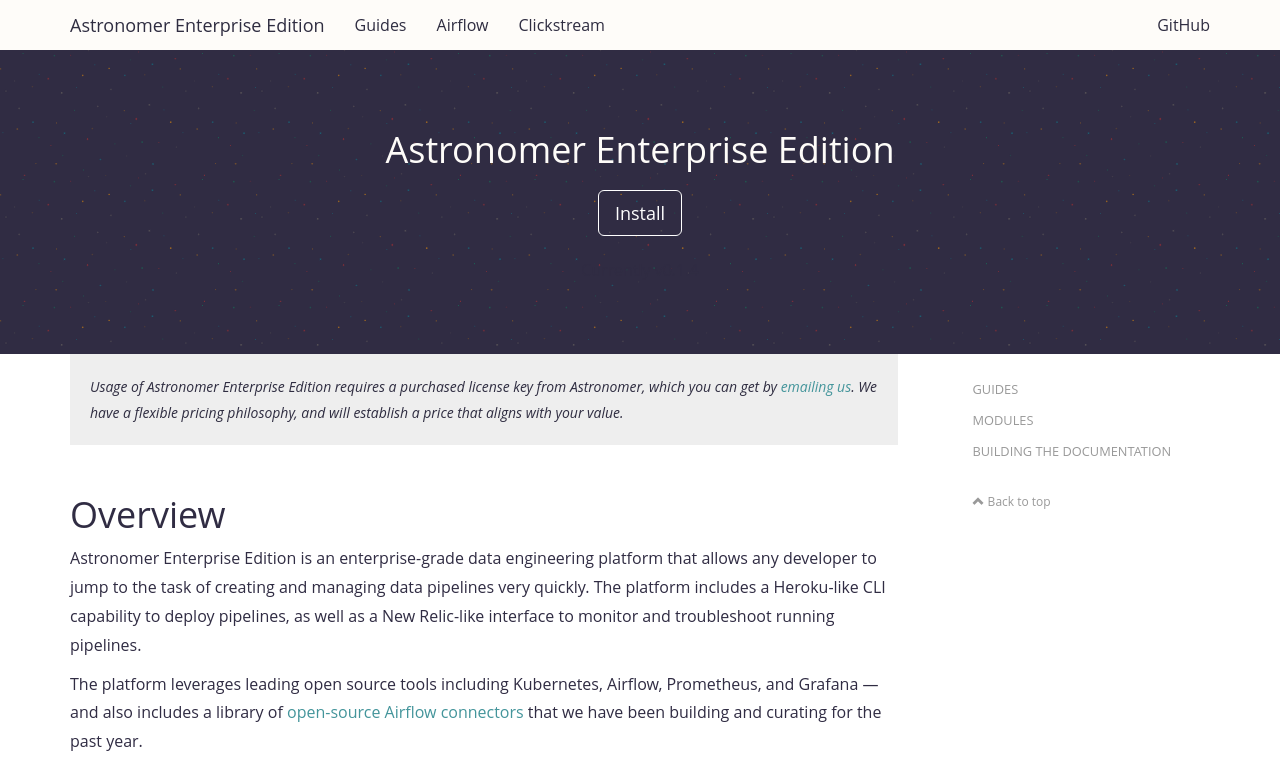
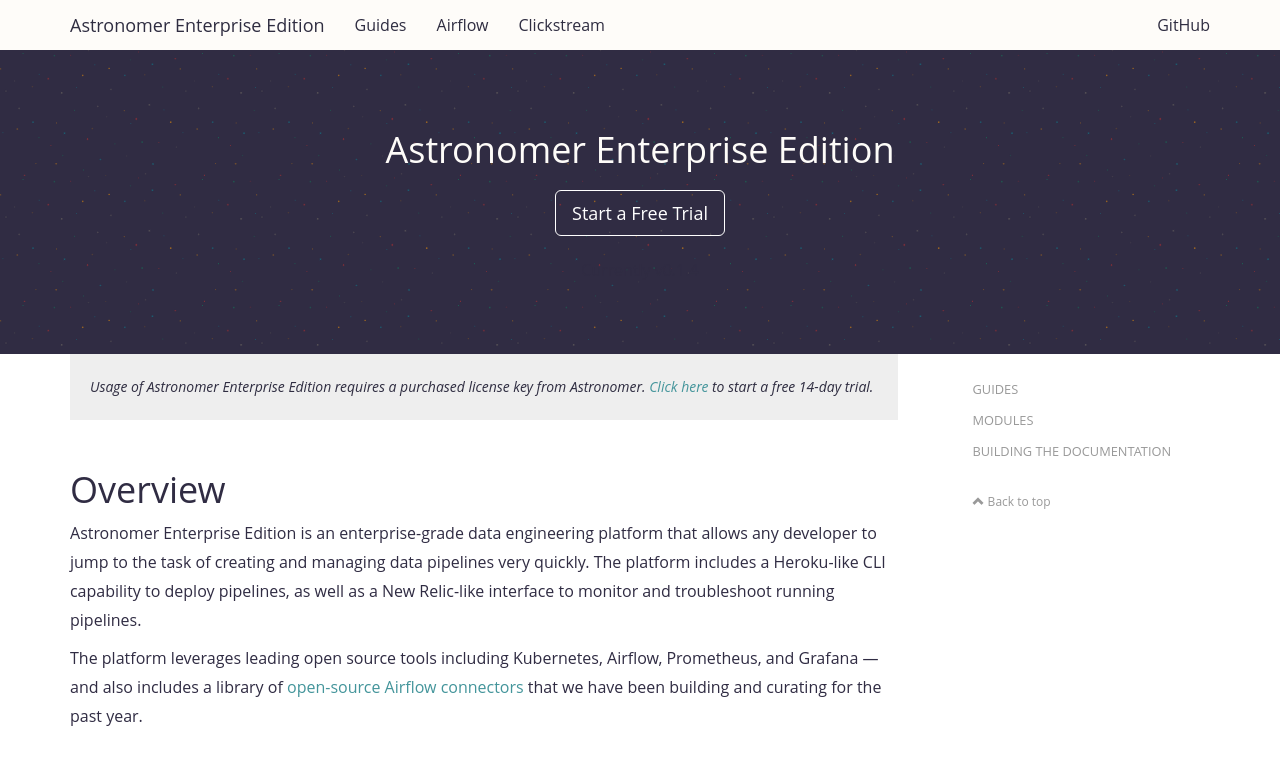
Before and after one commit to skynet/astronomer-ee, a Jekyll site: the page built from docs/index.md, in a window 1280 px wide and 900 px high, cut to the strip 0-767 px from the top of the window. Built offline with Jekyll 4.4.1, drawn with Linux system fonts in a browser that asks for light colours; nearby versions of some CDN libraries; some web fonts are replaced; comment, search, counter and statistics services are not loaded.

Commit message:
Wording changes

```diff
--- a/docs/_config.yml
+++ b/docs/_config.yml
@@ -28,7 +28,7 @@ name: Astronomer Enterprise Edition
 
 project:
     version: 0.1.4
-    download_url: "/guides"
+    download_url: "https://www.astronomer.io/enterprise/trial"
 
 license:
     software: Astronomer Enterprise Edition (EE) license
--- a/docs/_includes/jumbotron.html
+++ b/docs/_includes/jumbotron.html
@@ -4,7 +4,7 @@
             <h1 class="home-title">{{ site.name }}</h1>
             <p class="lead">{{ page.description }}</p>
             <p class="lead">
-                <a href="{{ site.project.download_url }}" class="btn btn-outline-inverse btn-lg">Install</a>
+                <a href="{{ site.project.download_url }}" class="btn btn-outline-inverse btn-lg">Start a Free Trial</a>
             </p>
             <p class="version">Currently v{{ site.project.version }}</p>
         </div>
--- a/docs/_includes/licensing.md
+++ b/docs/_includes/licensing.md
@@ -1,6 +1,4 @@
 <div class="licensing">
 Usage of Astronomer Enterprise Edition requires a purchased
-license key from Astronomer, which you can get by
-<a href="mailto:humans@astronomer.io">emailing us</a>. We have a flexible
-pricing philosophy, and will establish a price that aligns with your value.
+license key from Astronomer. <a href="https://www.astronomer.io/enterprise/trial">Click here</a> to start a free 14-day trial.
 </div>
```
